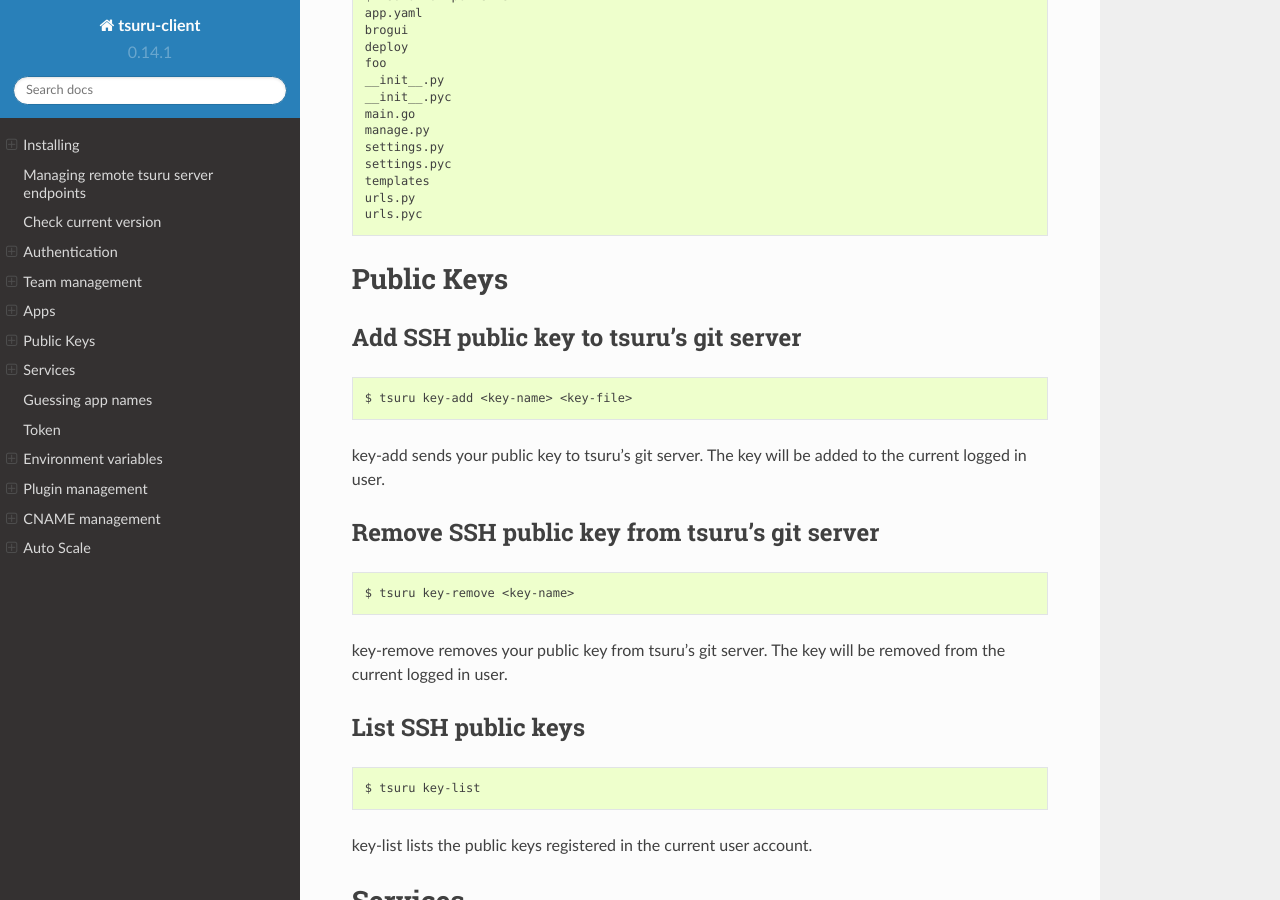
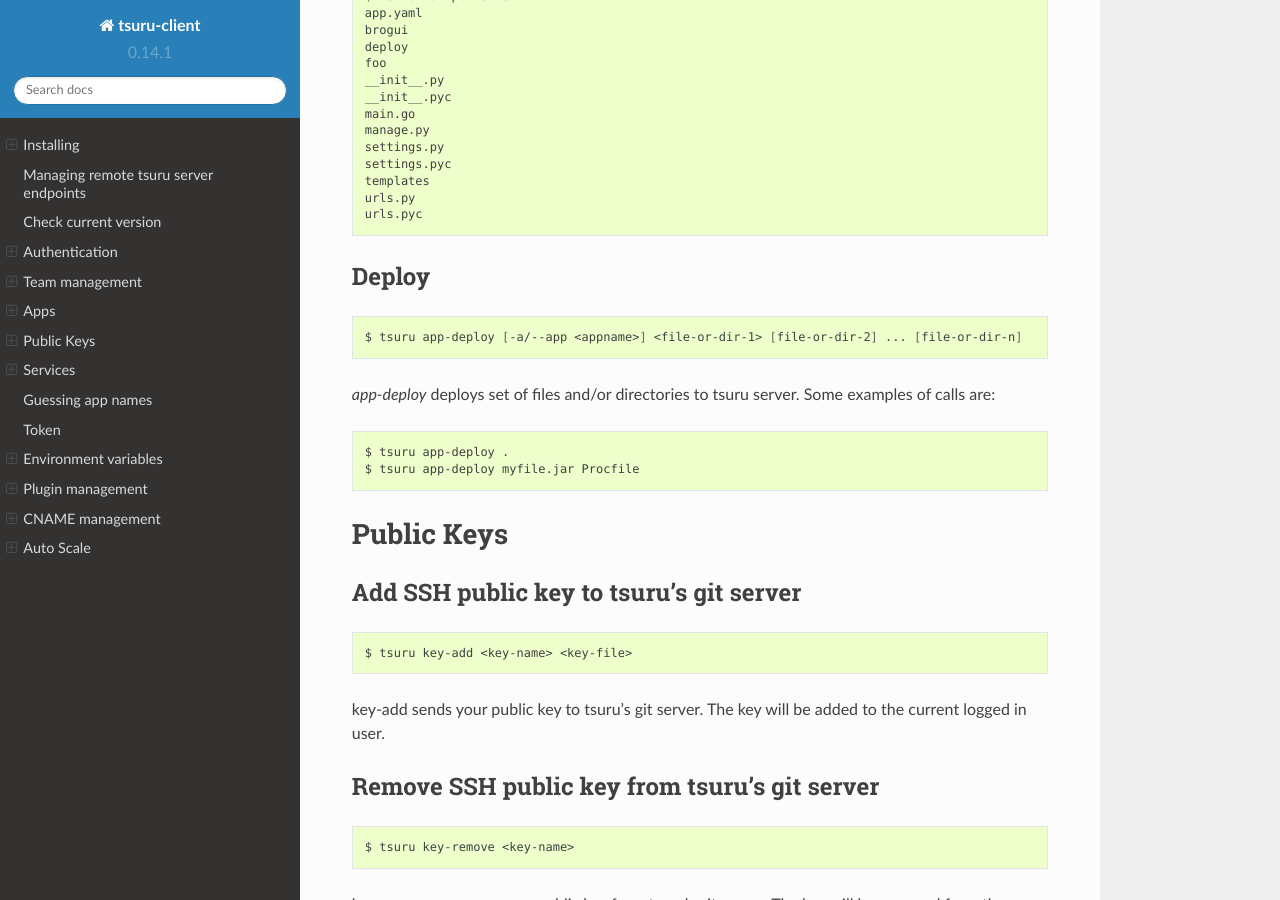
Before and after one commit to tsuru/tsuru-client, a Sphinx documentation site: the page built from docs/source/index.rst, in a window 1280 px wide and 900 px high, scrolled down 9328 px. Built offline with Sphinx 7.4.7 and the Read the Docs theme 2.0.0, drawn with Linux system fonts in a browser that asks for light colours.

Commit message:
add usage for app-deploy.

```diff
--- a/docs/source/index.rst
+++ b/docs/source/index.rst
@@ -539,6 +539,24 @@
     urls.py
     urls.pyc
 
+Deploy
+------
+
+.. highlight:: bash
+
+::
+
+    $ tsuru app-deploy [-a/--app <appname>] <file-or-dir-1> [file-or-dir-2] ... [file-or-dir-n]
+
+`app-deploy` deploys set of files and/or directories to tsuru server. Some examples of calls are:
+
+.. highlight:: bash
+
+::
+
+    $ tsuru app-deploy .
+    $ tsuru app-deploy myfile.jar Procfile
+
 Public Keys
 ===========
 
```
